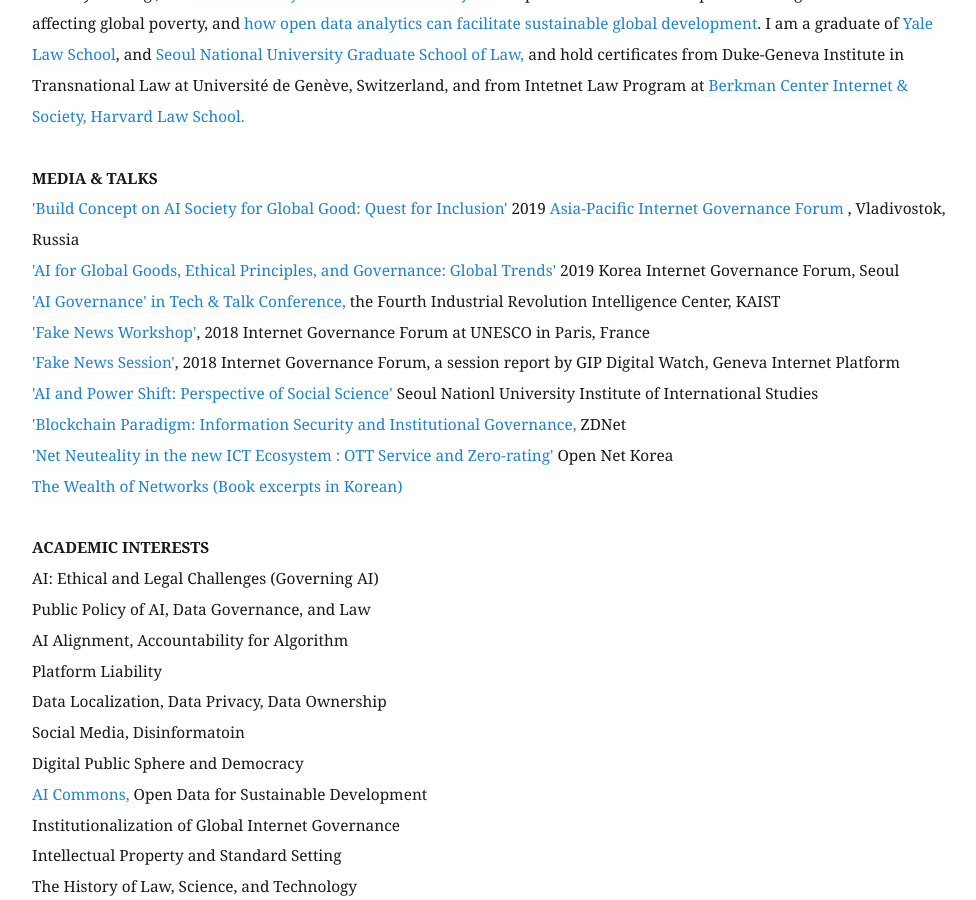
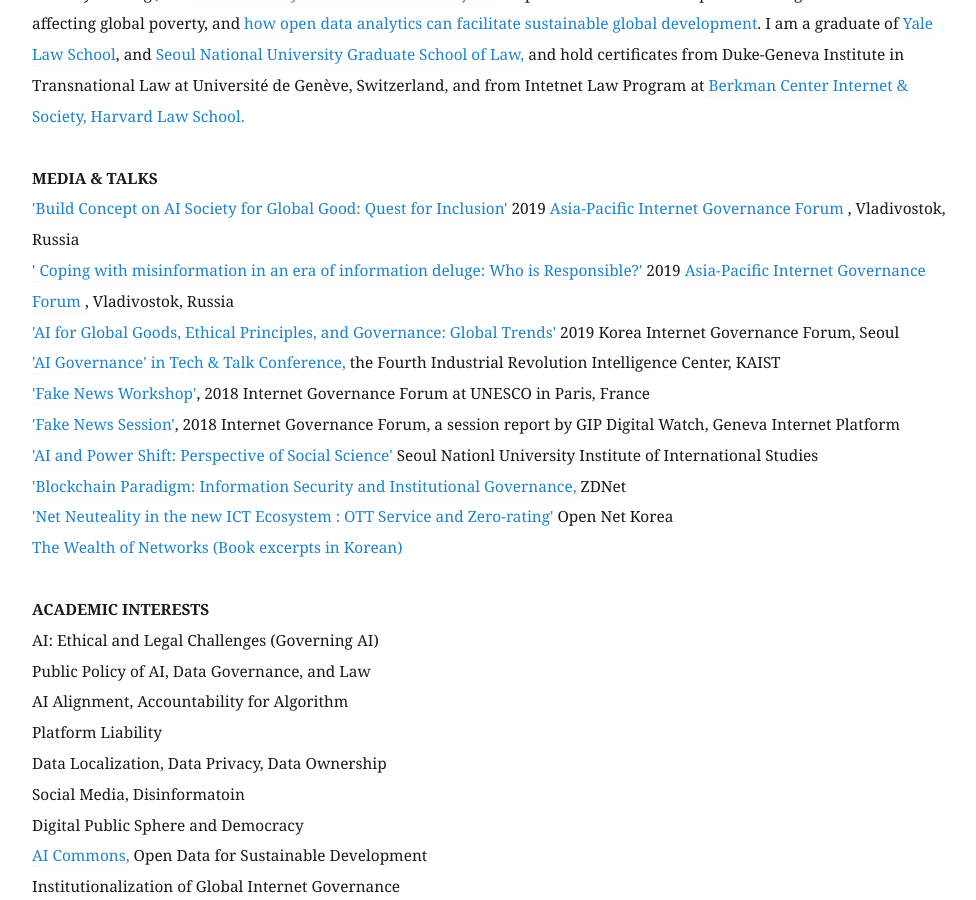
Before and after one commit to eunchangchoi/eunchangchoi.github.io, a Jekyll site: the page built from index.md, in a window 1280 px wide and 900 px high, scrolled down 1556 px. Shown: the whole window, without its empty margins (68-1044 px from the left). Built offline with Jekyll 4.4.1, drawn with Linux system fonts in a browser that asks for light colours.

Commit message:
Update index.md

```diff
--- a/index.md
+++ b/index.md
@@ -27,7 +27,8 @@
    <br>
 
  <strong> MEDIA & TALKS </strong> <br>
- <a href="https://www.aprigf.ru/press/?p=video&vid=zuNIFuAXvno">'Build Concept on AI Society for Global Good: Quest for Inclusion'</a> 2019 <a href="https://www.aprigf.asia/"> Asia-Pacific Internet Governance Forum </a>, Vladivostok, Russia <br>
+ <a href="https://www.ftp.asia/index.php/s/tLZWIWMG1Qp7oA0">'Build Concept on AI Society for Global Good: Quest for Inclusion'</a> 2019 <a href="https://2019.aprigf.asia/prog"> Asia-Pacific Internet Governance Forum </a>, Vladivostok, Russia <br>
+ <a href="https://www.ftp.asia/index.php/s/HGkuD3YVUBssKrP">' Coping with misinformation in an era of information deluge: Who is Responsible?'</a> 2019 <a href="https://2019.aprigf.asia/prog"> Asia-Pacific Internet Governance Forum </a>, Vladivostok, Russia <br>
   <a href="https://www.youtube.com/watch?v=0-ysDtfJ8Jk">'AI for Global Goods, Ethical Principles, and Governance: Global Trends'</a>  2019 Korea Internet Governance Forum, Seoul <br>
   <a href="https://www.kaist.ac.kr/_prog/_board/?mode=V&no=96361&code=kaist_news&site_dvs_cd=kr&menu_dvs_cd=&list_typ=B&skey=&sval=&smonth=&site_dvs=&GotoPage=1"> 'AI Governance' in Tech & Talk Conference,</a> the Fourth Industrial Revolution Intelligence Center, KAIST <br>
    <a href="https://www.youtube.com/watch?v=quo1DLyitf8">'Fake News Workshop'</a>, 2018 Internet Governance Forum at UNESCO in Paris, France <br>
```
